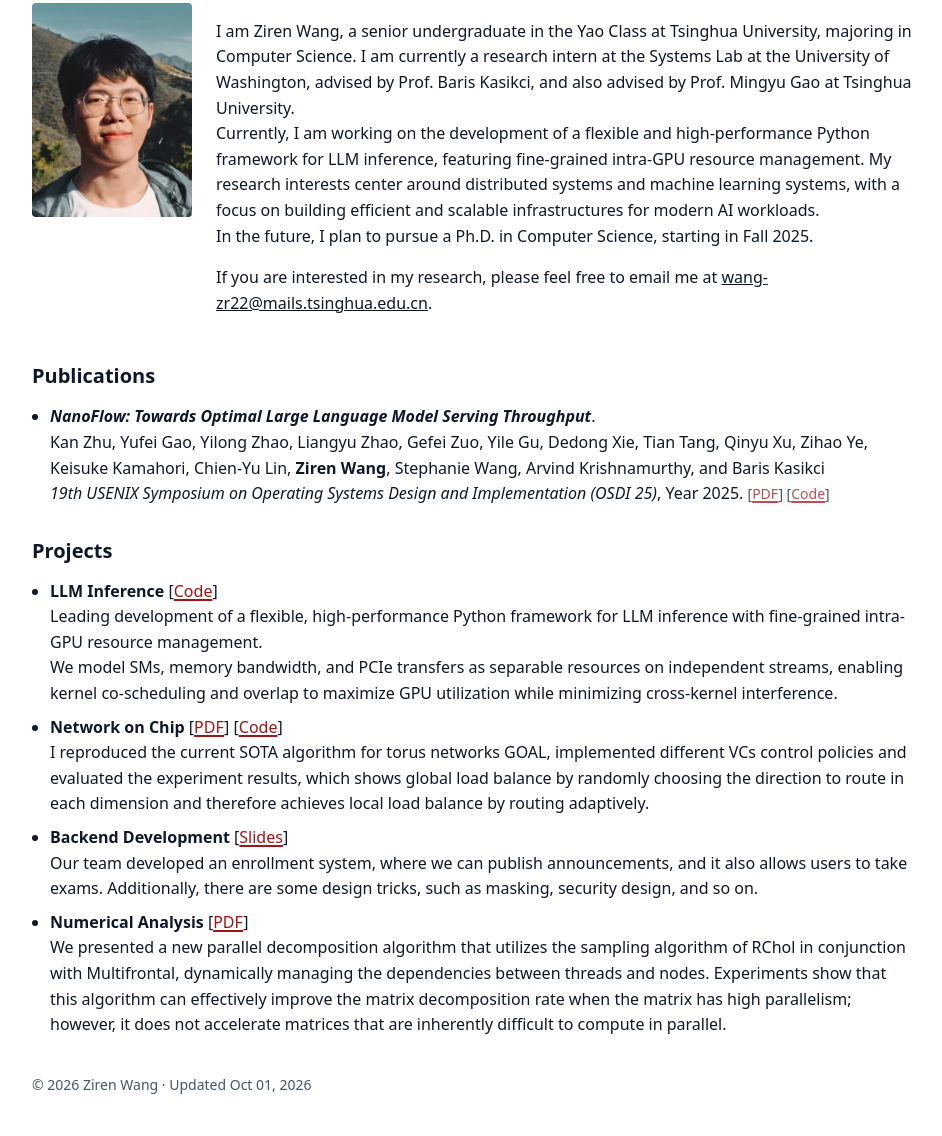
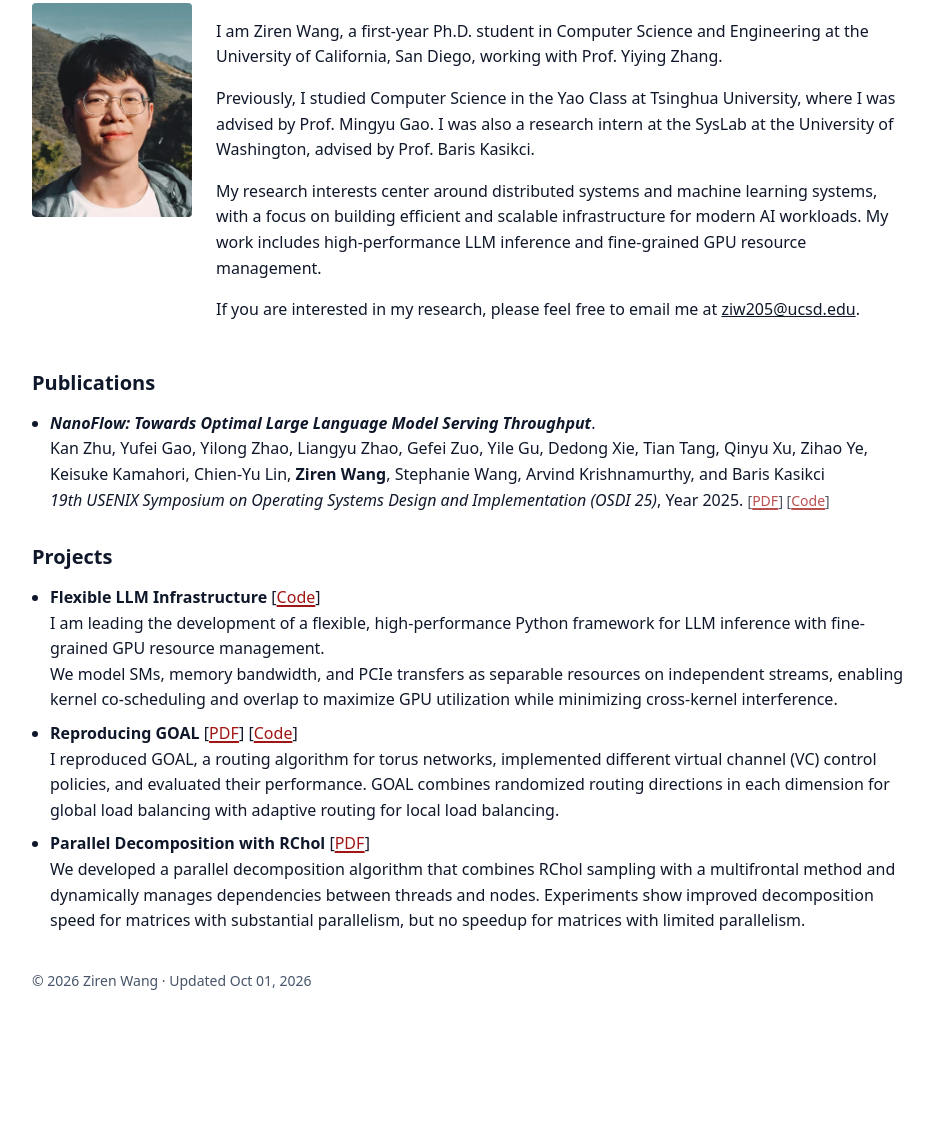
Before and after one commit to Wazrrr/wazrrr.github.io, a plain HTML site: page index.html in a window 1280 px wide. Shown: the part 182-1318 px from the top of the page, without its empty margins (168-1110 px from the left). After the commit the page ends 1214 px from the top, so only its background shows below. Drawn offline with Linux system fonts and the light colour scheme.

Commit message:
[Feat] update academic biography and project descriptions.

```diff
--- a/index.html
+++ b/index.html
@@ -22,11 +22,10 @@
 <section id="about" class="hero" aria-label="About">
   <img src="/assets/images/profile.jpg" alt="Photo of Ziren Wang">
   <div>
-    <p>I am Ziren Wang, a senior undergraduate in the Yao Class at Tsinghua University, majoring in Computer Science. I am currently a research intern at the Systems Lab at the University of Washington, advised by Prof. Baris Kasikci, and also advised by Prof. Mingyu Gao at Tsinghua University.
-    <br>Currently, I am working on the development of a flexible and high-performance Python framework for LLM inference, featuring fine-grained intra-GPU resource management. My research interests center around distributed systems and machine learning systems, with a focus on building efficient and scalable infrastructures for modern AI workloads.
-
-    <br>In the future, I plan to pursue a Ph.D. in Computer Science, starting in Fall 2025.</p>
-    <p>If you are interested in my research, please feel free to email me at <a href="mailto:wang-zr22@mails.tsinghua.edu.cn">wang-zr22@mails.tsinghua.edu.cn</a>.</p>
+    <p>I am Ziren Wang, a first-year Ph.D. student in Computer Science and Engineering at the University of California, San Diego, working with Prof. Yiying Zhang.</p>
+    <p>Previously, I studied Computer Science in the Yao Class at Tsinghua University, where I was advised by Prof. Mingyu Gao. I was also a research intern at the SysLab at the University of Washington, advised by Prof. Baris Kasikci.</p>
+    <p>My research interests center around distributed systems and machine learning systems, with a focus on building efficient and scalable infrastructure for modern AI workloads. My work includes high-performance LLM inference and fine-grained GPU resource management.</p>
+    <p>If you are interested in my research, please feel free to email me at <a href="mailto:ziw205@ucsd.edu">ziw205@ucsd.edu</a>.</p>
 
   </div>
 </section>
@@ -43,25 +42,21 @@
   </ul>
 </section>
 
-    <section id="projects" aria-label="Project">
+    <section id="projects" aria-label="Projects">
       <h2>Projects</h2>
       <ul>
         <li>
-          <strong>LLM Inference</strong> [<a href="https://github.com/efeslab/Nanoflow" class="code-link">Code</a>]<br>
-          Leading development of a flexible, high-performance Python framework for LLM inference with fine-grained intra-GPU resource management.  <br>
+          <strong>Flexible LLM Infrastructure</strong> [<a href="https://github.com/efeslab/Nanoflow" class="code-link">Code</a>]<br>
+          I am leading the development of a flexible, high-performance Python framework for LLM inference with fine-grained GPU resource management.<br>
           We model SMs, memory bandwidth, and PCIe transfers as separable resources on independent streams, enabling kernel co-scheduling and overlap to maximize GPU utilization while minimizing cross-kernel interference.
         </li>
         <li>
-          <strong>Network on Chip</strong> [<a href="https://github.com/Wazrrr/NoC_Project/blob/working/report.pdf" class="code-link">PDF</a>] [<a href="https://github.com/Wazrrr/NoC_Project/tree/working" class="code-link">Code</a>]<br>
-          I reproduced the current SOTA algorithm for torus networks GOAL, implemented different VCs control policies and evaluated the experiment results, which shows global load balance by randomly choosing the direction to route in each dimension and therefore achieves local load balance by routing adaptively.
+          <strong>Reproducing GOAL</strong> [<a href="https://github.com/Wazrrr/NoC_Project/blob/working/report.pdf" class="code-link">PDF</a>] [<a href="https://github.com/Wazrrr/NoC_Project/tree/working" class="code-link">Code</a>]<br>
+          I reproduced GOAL, a routing algorithm for torus networks, implemented different virtual channel (VC) control policies, and evaluated their performance. GOAL combines randomized routing directions in each dimension for global load balancing with adaptive routing for local load balancing.
         </li>
         <li>
-          <strong>Backend Development</strong> [<a href="https://drive.google.com/drive/folders/1tBHeWL0guWRLK0QHdO2DIooTvYpLbVak?usp=sharing" class="code-link">Slides</a>] <br>
-          Our team developed an enrollment system, where we can publish announcements, and it also allows users to take exams. Additionally, there are some design tricks, such as masking, security design, and so on.
-        </li>
-        <li>
-          <strong>Numerical Analysis</strong> [<a href="https://drive.google.com/file/d/1PrtfxQmsK72oiWPQCZ8_EBRlxLKQLdEZ/view?usp=sharing" class="code-link">PDF</a>] <br>
-          We presented a new parallel decomposition algorithm that utilizes the sampling algorithm of RChol in conjunction with Multifrontal, dynamically managing the dependencies between threads and nodes. Experiments show that this algorithm can effectively improve the matrix decomposition rate when the matrix has high parallelism; however, it does not accelerate matrices that are inherently difficult to compute in parallel.
+          <strong>Parallel Decomposition with RChol</strong> [<a href="https://drive.google.com/file/d/1PrtfxQmsK72oiWPQCZ8_EBRlxLKQLdEZ/view?usp=sharing" class="code-link">PDF</a>] <br>
+          We developed a parallel decomposition algorithm that combines RChol sampling with a multifrontal method and dynamically manages dependencies between threads and nodes. Experiments show improved decomposition speed for matrices with substantial parallelism, but no speedup for matrices with limited parallelism.
         </li>
       </ul>
     </section>
```
